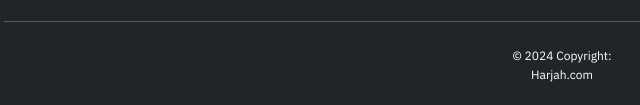
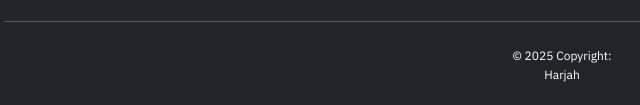
Before and after one commit to MecRachel/my-harjah-website-bootstrap, a website: page index.html in a window 1280 px wide. Shown: the part 3711-3816 px from the top of the page, 78-718 px from the left. Drawn offline with nearby package versions, Linux system fonts and the light colour scheme.

Commit message:
Footer Changes

```diff
--- a/index.html
+++ b/index.html
@@ -639,8 +639,8 @@
         </ul>
         <hr class="border-light" />
         <div class="text-center py-2" style="font-size: 12px">
-          © 2024 Copyright:
-          <p>Harjah.com</p>
+          © 2025 Copyright:
+          <p>Harjah</p>
         </div>
       </div>
     </footer>
```
